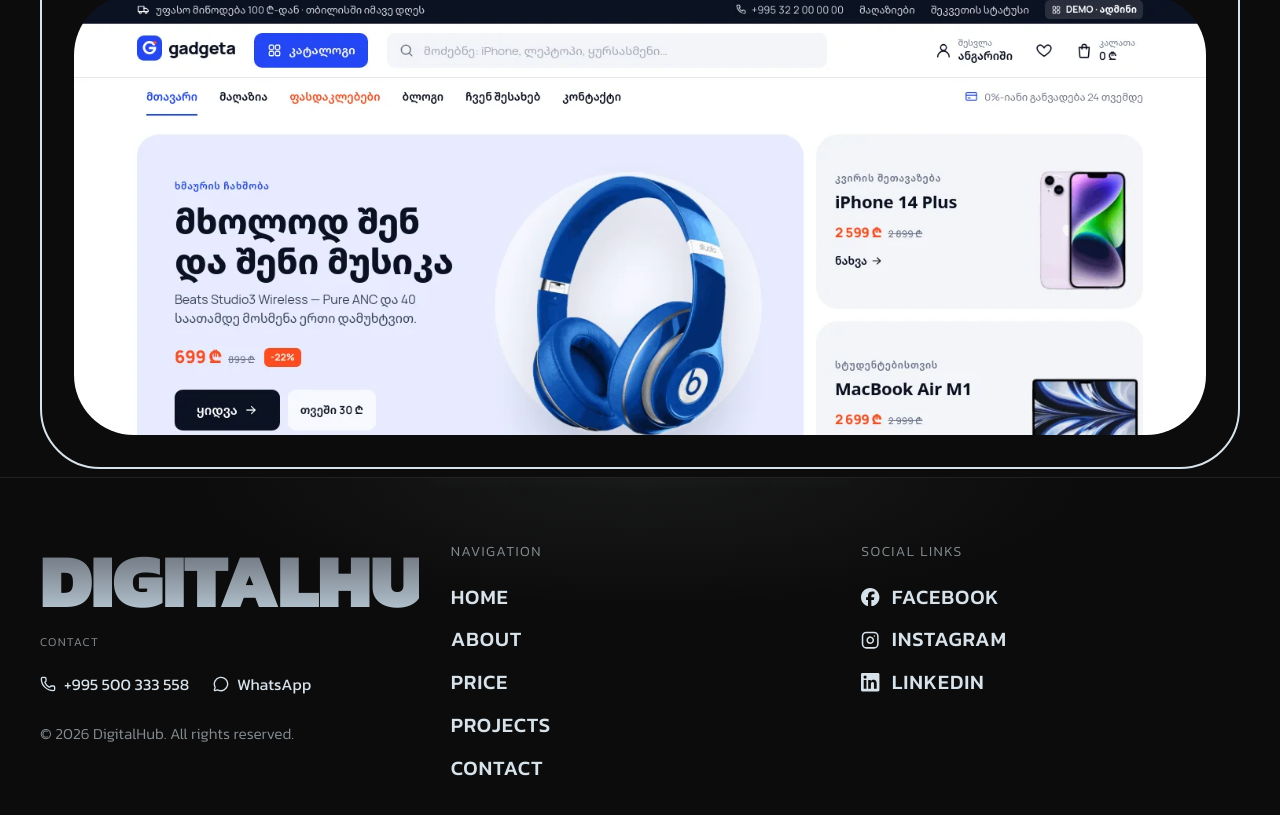
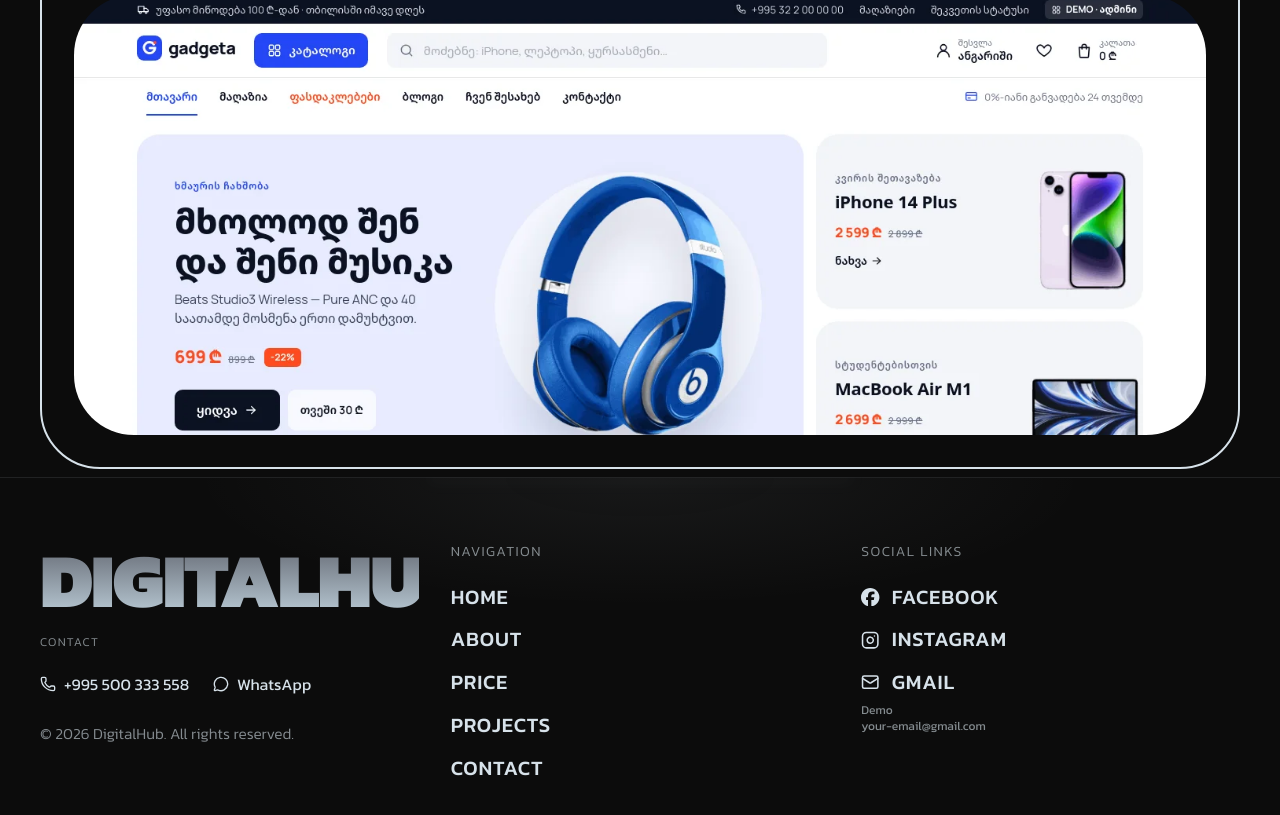
Before and after one commit to Gigsbb/digistudio, a React (Vite) app: page / in a window 1280 px wide. Shown: the part 6650-7465 px from the top of the page. Built offline with nearby package versions, Linux system fonts and the light colour scheme.

Commit message:
Replace LinkedIn with a labeled Gmail placeholder

```diff
--- a/src/components/ui/footer-section.tsx
+++ b/src/components/ui/footer-section.tsx
@@ -1,7 +1,7 @@
 import { useLanguage } from '@/lib/language'
 import type { ComponentProps, ComponentType, ReactNode } from 'react'
 import { motion, useReducedMotion } from 'framer-motion'
-import { MessageCircle, Phone } from 'lucide-react'
+import { Mail, MessageCircle, Phone } from 'lucide-react'
 
 import { Icons } from '@/components/ui/icons'
 
@@ -9,6 +9,7 @@
   title: string
   href: string
   icon?: ComponentType<{ className?: string }>
+  placeholder?: string
 }
 
 interface FooterSection {
@@ -32,13 +33,13 @@
     links: [
       { title: 'Facebook', href: 'https://www.facebook.com/digitalhubstudio.ge', icon: Icons.facebook },
       { title: 'Instagram', href: '#', icon: Icons.instagram },
-      { title: 'LinkedIn', href: '#', icon: Icons.linkedin },
+      { title: 'Gmail', href: '', icon: Mail, placeholder: 'your-email@gmail.com' },
     ],
   },
 ]
 
 export function Footer() {
-  const { t } = useLanguage()
+  const { t, language } = useLanguage()
   const navLabels: Record<string, string> = { Home: t.home, About: t.about, Price: t.price, Projects: t.projects, Contact: t.contact }
   return (
     <footer className="relative flex w-full flex-col items-center justify-center border-t border-[#D7E2EA]/10 bg-[#0C0C0C] bg-[radial-gradient(35%_128px_at_50%_0%,rgba(215,226,234,0.06),transparent)] px-6 py-12 md:px-10 lg:py-16">
@@ -84,7 +85,8 @@
                   {section.links.map((link) => (
                     <li key={link.title}>
                       <a
-                        href={link.href}
+                        href={link.placeholder ? undefined : link.href}
+                        aria-disabled={link.placeholder ? true : undefined}
                         target={link.href.startsWith('https://') ? '_blank' : undefined}
                         rel={link.href.startsWith('https://') ? 'noopener noreferrer' : undefined}
                         className="inline-flex items-center transition-opacity duration-200 hover:opacity-70"
@@ -93,6 +95,12 @@
                         {link.icon && <link.icon className="me-3 size-[0.9em]" />}
                         {navLabels[link.title] ?? link.title}
                       </a>
+                      {link.placeholder && (
+                        <span className="mt-1 block text-xs font-normal tracking-normal text-[#D7E2EA]/60 normal-case">
+                          <span className="block">{language === 'ka' ? 'სატესტო' : 'Demo'}</span>
+                          <span className="break-all">{link.placeholder}</span>
+                        </span>
+                      )}
                     </li>
                   ))}
                 </ul>
```
